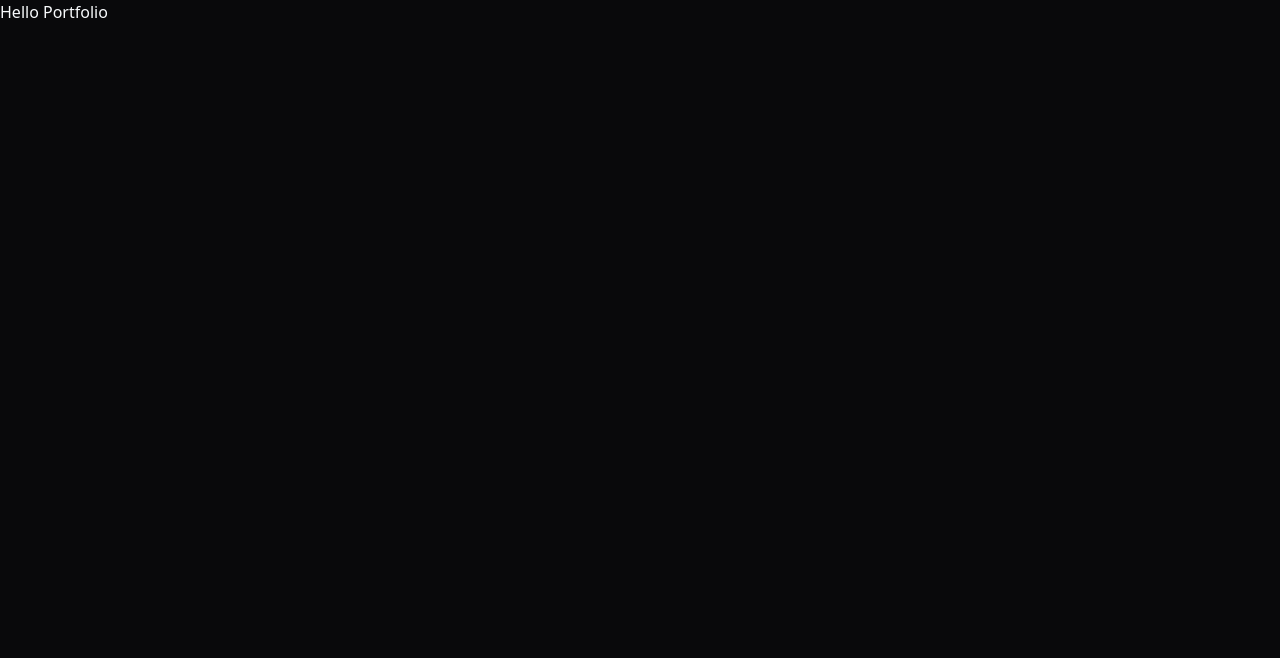
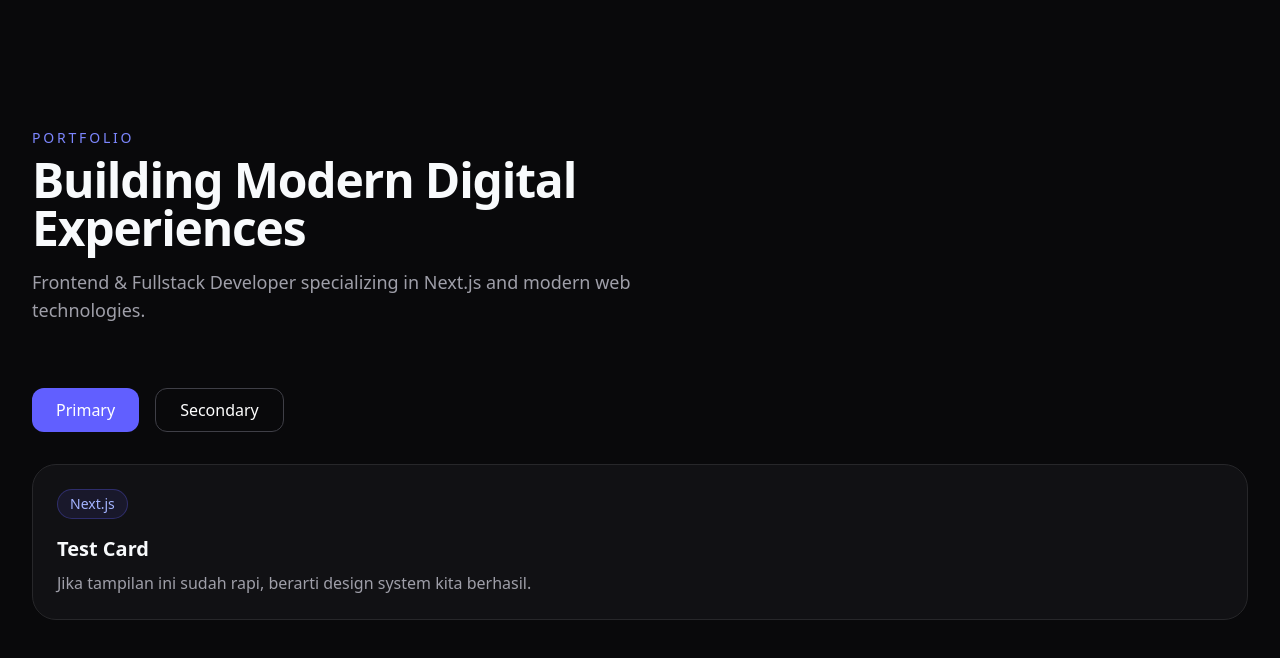
Before and after one commit to Ghifarialdhyrn/ghifarialdhy.my.id, a Next.js app: page / in a window 1280 px wide. Shown: the top 658 px of the page. Built offline with nearby package versions, Linux system fonts and the light colour scheme.

Commit message:
feat(ui): create reusable design system components

```diff
--- a/package.json
+++ b/package.json
@@ -10,6 +10,7 @@
   },
   "dependencies": {
     "@studio-freight/lenis": "^1.0.42",
+    "class-variance-authority": "^0.7.1",
     "clsx": "^2.1.1",
     "framer-motion": "^12.42.2",
     "lucide-react": "^1.26.0",
--- a/src/app/page.tsx
+++ b/src/app/page.tsx
@@ -1,7 +1,39 @@
-export default function HomePage() {
+import Container from "@/components/ui/Container";
+import Section from "@/components/ui/Section";
+import SectionHeading from "@/components/ui/SectionHeading";
+import Button from "@/components/ui/Button";
+import Card from "@/components/ui/Card";
+import Badge from "@/components/ui/Badge";
+
+export default function Home() {
   return (
     <main>
-      Hello Portfolio
+      <Section>
+        <Container>
+          <SectionHeading
+            eyebrow="Portfolio"
+            title="Building Modern Digital Experiences"
+            description="Frontend & Fullstack Developer specializing in Next.js and modern web technologies."
+          />
+
+          <div className="flex gap-4 mb-8">
+            <Button>Primary</Button>
+            <Button variant="secondary">Secondary</Button>
+          </div>
+
+          <Card>
+            <Badge>Next.js</Badge>
+
+            <h3 className="mt-4 text-xl font-semibold">
+              Test Card
+            </h3>
+
+            <p className="mt-2 text-zinc-400">
+              Jika tampilan ini sudah rapi, berarti design system kita berhasil.
+            </p>
+          </Card>
+        </Container>
+      </Section>
     </main>
   );
 }
--- a/src/components/ui/Badge.tsx
+++ b/src/components/ui/Badge.tsx
@@ -0,0 +1,23 @@
+import { cn } from "@/lib/utils";
+import { ReactNode } from "react";
+
+interface BadgeProps {
+  children: ReactNode;
+  className?: string;
+}
+
+export default function Badge({
+  children,
+  className,
+}: BadgeProps) {
+  return (
+    <span
+      className={cn(
+        "inline-flex items-center rounded-full border border-indigo-500/30 bg-indigo-500/10 px-3 py-1 text-sm text-indigo-300",
+        className
+      )}
+    >
+      {children}
+    </span>
+  );
+}
--- a/src/components/ui/Button.tsx
+++ b/src/components/ui/Button.tsx
@@ -0,0 +1,43 @@
+import Link from "next/link";
+import { ButtonHTMLAttributes, ReactNode } from "react";
+import { cn } from "@/lib/utils";
+import { buttonVariants } from "./buttonVariants";
+
+interface ButtonProps extends ButtonHTMLAttributes<HTMLButtonElement> {
+  href?: string;
+  children: ReactNode;
+  className?: string;
+  variant?: "primary" | "secondary" | "ghost";
+  size?: "sm" | "md" | "lg";
+}
+
+export default function Button({
+  href,
+  children,
+  className,
+  variant,
+  size,
+  ...props
+}: ButtonProps) {
+  const classes = cn(
+    buttonVariants({
+      variant,
+      size,
+    }),
+    className,
+  );
+
+  if (href) {
+    return (
+      <Link href={href} className={classes}>
+        {children}
+      </Link>
+    );
+  }
+
+  return (
+    <button className={classes} {...props}>
+      {children}
+    </button>
+  );
+}
--- a/src/components/ui/Card.tsx
+++ b/src/components/ui/Card.tsx
@@ -0,0 +1,23 @@
+import { cn } from "@/lib/utils";
+import { ReactNode } from "react";
+
+interface CardProps {
+  children: ReactNode;
+  className?: string;
+}
+
+export default function Card({
+  children,
+  className,
+}: CardProps) {
+  return (
+    <div
+      className={cn(
+        "rounded-3xl border border-zinc-800 bg-zinc-900/60 backdrop-blur-md p-6 transition-all duration-300 hover:border-indigo-500/40 hover:-translate-y-1",
+        className
+      )}
+    >
+      {children}
+    </div>
+  );
+}
--- a/src/components/ui/Container.tsx
+++ b/src/components/ui/Container.tsx
@@ -0,0 +1,23 @@
+import { cn } from "@/lib/utils";
+import { ReactNode } from "react";
+
+interface ContainerProps {
+  children: ReactNode;
+  className?: string;
+}
+
+export default function Container({
+  children,
+  className,
+}: ContainerProps) {
+  return (
+    <div
+      className={cn(
+        "mx-auto w-full max-w-7xl px-6 lg:px-8",
+        className
+      )}
+    >
+      {children}
+    </div>
+  );
+}
--- a/src/components/ui/Section.tsx
+++ b/src/components/ui/Section.tsx
@@ -0,0 +1,23 @@
+import { ReactNode } from "react";
+import { cn } from "@/lib/utils";
+
+interface SectionProps {
+  id?: string;
+  children: ReactNode;
+  className?: string;
+}
+
+export default function Section({
+  id,
+  children,
+  className,
+}: SectionProps) {
+  return (
+    <section
+      id={id}
+      className={cn("py-24 lg:py-32", className)}
+    >
+      {children}
+    </section>
+  );
+}
--- a/src/components/ui/SectionHeading.tsx
+++ b/src/components/ui/SectionHeading.tsx
@@ -0,0 +1,31 @@
+interface SectionHeadingProps {
+  eyebrow?: string;
+  title: string;
+  description?: string;
+}
+
+export default function SectionHeading({
+  eyebrow,
+  title,
+  description,
+}: SectionHeadingProps) {
+  return (
+    <div className="mb-16 max-w-2xl">
+      {eyebrow && (
+        <p className="mb-2 text-sm font-medium uppercase tracking-[0.2em] text-indigo-400">
+          {eyebrow}
+        </p>
+      )}
+
+      <h2 className="text-4xl font-bold tracking-tight lg:text-5xl">
+        {title}
+      </h2>
+
+      {description && (
+        <p className="mt-4 text-lg text-zinc-400">
+          {description}
+        </p>
+      )}
+    </div>
+  );
+}
--- /dev/null
+++ b/src/components/ui/buttonVariants.ts
@@ -0,0 +1,32 @@
+import { cva } from "class-variance-authority";
+
+export const buttonVariants = cva(
+  "inline-flex items-center justify-center rounded-xl font-medium transition-all duration-300 focus:outline-none focus:ring-2 focus:ring-indigo-500 disabled:pointer-events-none disabled:opacity-50",
+  {
+    variants: {
+      variant: {
+        primary:
+          "bg-indigo-500 text-white hover:bg-indigo-600",
+
+        secondary:
+          "border border-zinc-700 bg-transparent text-white hover:bg-zinc-800",
+
+        ghost:
+          "text-white hover:bg-zinc-800",
+      },
+
+      size: {
+        sm: "h-9 px-4 text-sm",
+
+        md: "h-11 px-6",
+
+        lg: "h-12 px-8 text-lg",
+      },
+    },
+
+    defaultVariants: {
+      variant: "primary",
+      size: "md",
+    },
+  }
+);
```
Also changed, not shown: 1 other file (tests, documents, lock files or other folders).
